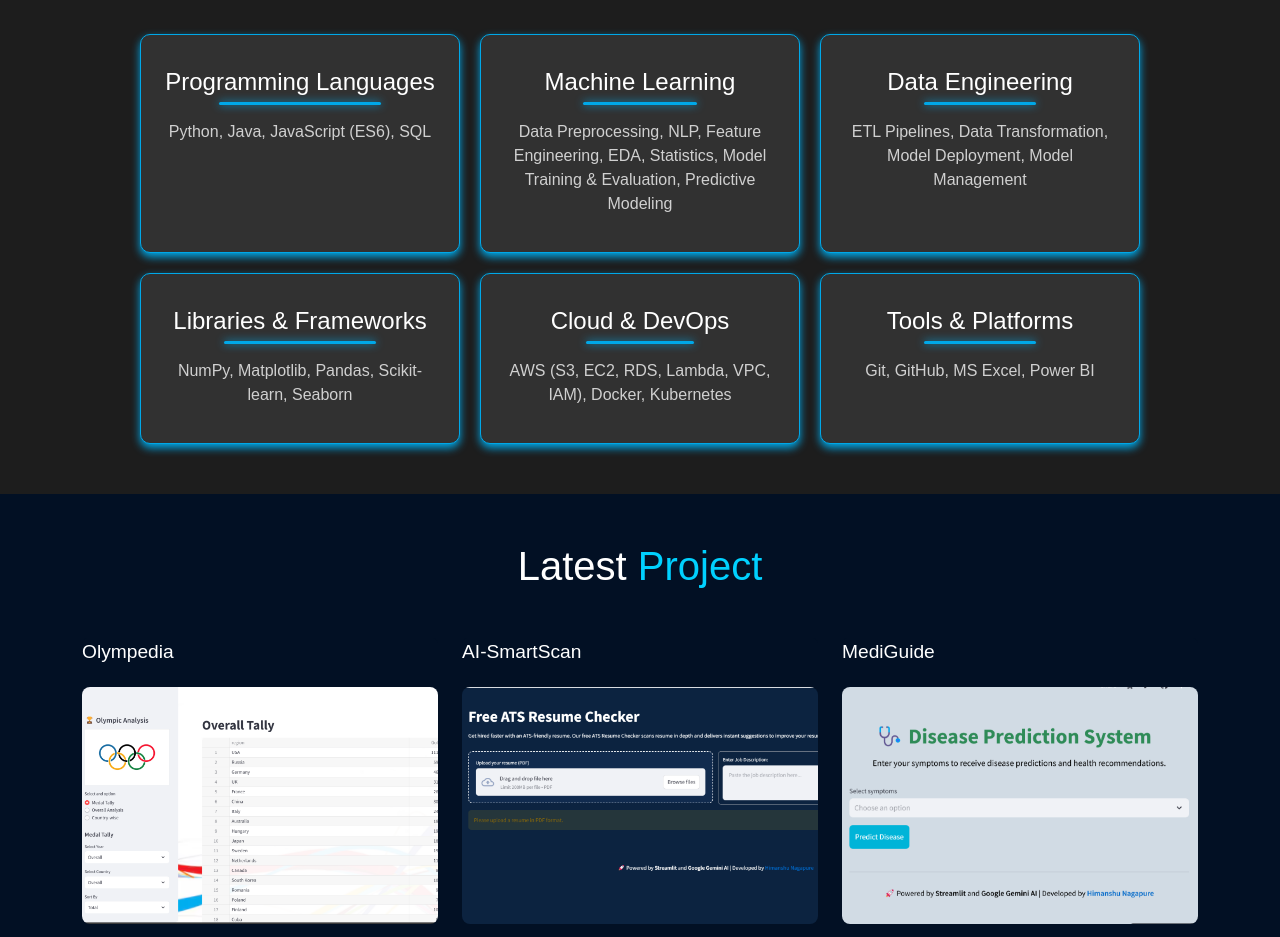
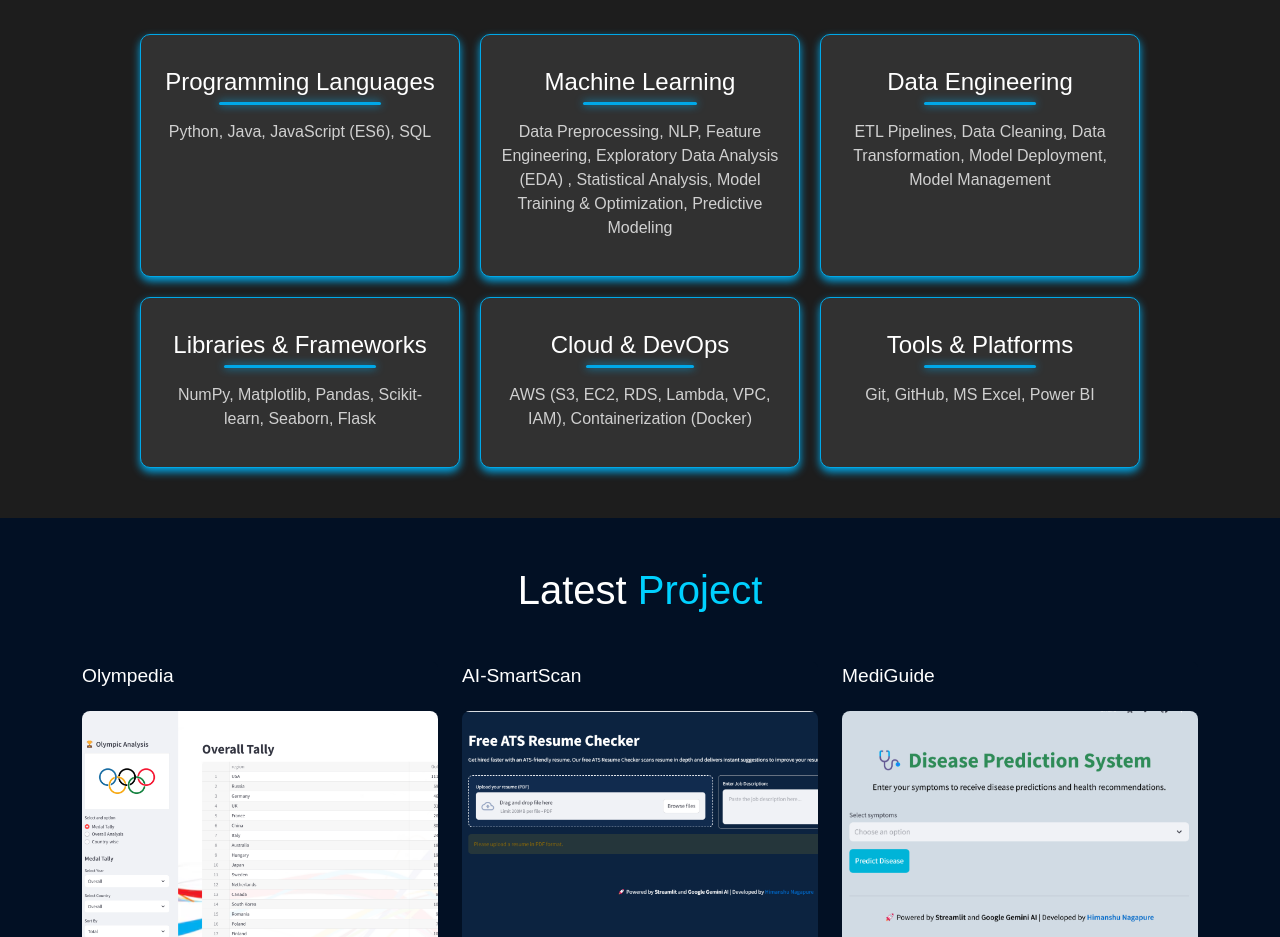
Before and after one commit to himanshunagapure/himanshu-portfolio, a plain HTML site: page index.html in a window 1280 px wide. Shown: the part 3320-4257 px from the top of the page. Drawn offline with nearby package versions, Linux system fonts and the light colour scheme.

Commit message:
resume updated

```diff
--- a/index.html
+++ b/index.html
@@ -57,7 +57,7 @@
           </div>
 
           <!-- Download CV Button -->
-          <a href="https://drive.google.com/file/d/1j0ee_eJaWjz_PRLm9BFrr8iAHGGK1lRS/view?usp=drive_link" class="btn btn-primary btn-shadow">Download CV</a>
+          <a href="https://drive.google.com/file/d/1fHAqJDtJ720RzdM6nQ05KFHijFH2hfkO/view?usp=sharing" class="btn btn-primary btn-shadow">Download CV</a>
         </div>
 
         <!-- Image with Circle Background -->
@@ -213,22 +213,22 @@
       <div class="skill-card">
           <i class="fas fa-brain"></i>
           <h3>Machine Learning</h3>
-          <p>Data Preprocessing, NLP, Feature Engineering, EDA, Statistics, Model Training & Evaluation, Predictive Modeling</p>
+          <p>Data Preprocessing, NLP, Feature Engineering, Exploratory Data Analysis (EDA) , Statistical Analysis, Model Training & Optimization, Predictive Modeling</p>
       </div>
       <div class="skill-card">
           <i class="fas fa-database"></i>
           <h3>Data Engineering</h3>
-          <p>ETL Pipelines, Data Transformation, Model Deployment, Model Management</p>
+          <p>ETL Pipelines,  Data Cleaning, Data Transformation, Model Deployment, Model Management</p>
       </div>
       <div class="skill-card">
           <i class="fas fa-tools"></i>
           <h3>Libraries & Frameworks</h3>
-          <p>NumPy, Matplotlib, Pandas, Scikit-learn, Seaborn</p>
+          <p>NumPy, Matplotlib, Pandas, Scikit-learn, Seaborn, Flask</p>
       </div>
       <div class="skill-card">
           <i class="fas fa-cloud"></i>
           <h3>Cloud & DevOps</h3>
-          <p>AWS (S3, EC2, RDS, Lambda, VPC, IAM), Docker, Kubernetes</p>
+          <p>AWS (S3, EC2, RDS, Lambda, VPC, IAM), Containerization (Docker)  </p>
       </div>
       <div class="skill-card">
           <i class="fas fa-laptop"></i>
@@ -301,6 +301,7 @@
             <a href="https://github.com/himanshunagapure" class="social-icon"><i class="bi bi-github"></i></a>
           <a href="www.linkedin.com/in/himanshunagapure" class="social-icon"><i class="bi bi-linkedin"></i></a>
           <a href="mailto:himunagapure114@gmail.com" class="social-icon"><i class="bi bi-envelope-fill"></i></a>
+          <a href="tel:+8668440121" class="social-icon"><i class="bi bi-telephone-fill"></i></a>
         </div>
     </h2>
 
```
